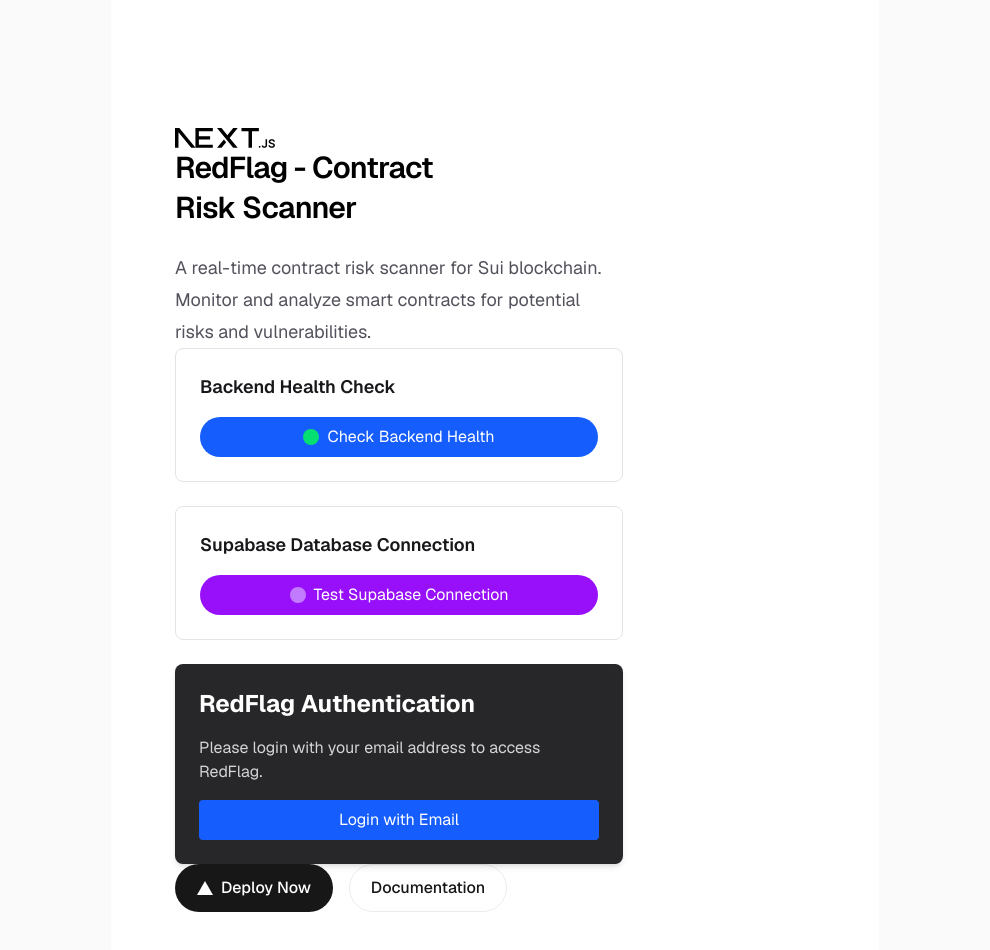
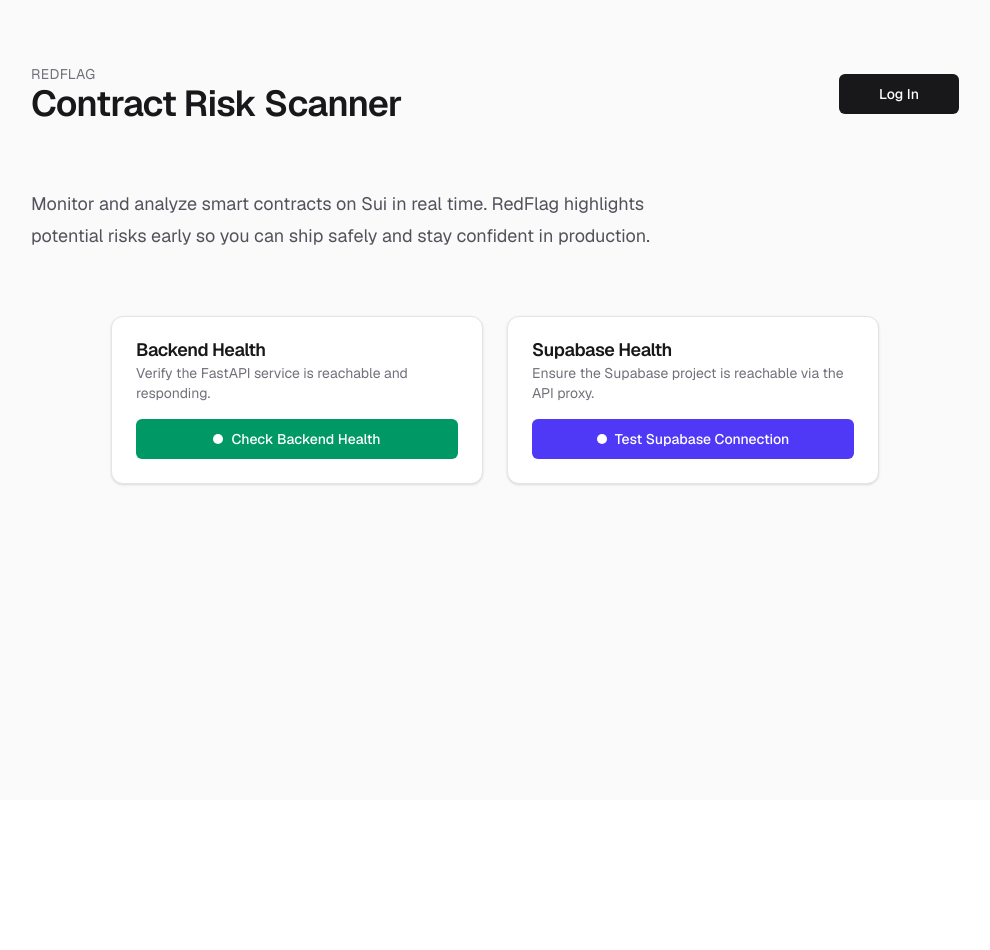
Before and after one commit to mertkaradayi/redflag, a Next.js app in the folder frontend/: page / in a window 1280 px wide. Shown: the top 950 px of the page, without its empty margins (145-1135 px from the left). After the commit the page ends 800 px from the top, so only its background shows below. Built offline with nearby package versions, Linux system fonts and the light colour scheme; no server answers.

Commit message:
rearranged the frontend

```diff
--- a/frontend/app/components/Auth.tsx
+++ b/frontend/app/components/Auth.tsx
@@ -1,43 +1,37 @@
 'use client';
 
 import { usePrivy } from '@privy-io/react-auth';
+import { Button } from '@/components/ui/button';
 
 export default function Auth() {
   const { ready, authenticated, user, login, logout } = usePrivy();
 
   if (!ready) {
-    return <div>Loading...</div>;
+    return (
+      <Button disabled className="min-w-[120px]" aria-live="polite">
+        Loading…
+      </Button>
+    );
   }
 
   if (!authenticated) {
     return (
-      <div className="p-6 max-w-md mx-auto bg-zinc-800 rounded-lg shadow-md">
-        <h2 className="text-2xl font-bold mb-4 text-white">RedFlag Authentication</h2>
-        <p className="mb-4 text-zinc-300">Please login with your email address to access RedFlag.</p>
-        <button
-          onClick={login}
-          className="w-full bg-blue-600 text-white py-2 px-4 rounded hover:bg-blue-700"
-        >
-          Login with Email
-        </button>
-      </div>
+      <Button onClick={login} className="min-w-[120px]">
+        Log In
+      </Button>
     );
   }
 
   return (
-    <div className="p-6 max-w-md mx-auto bg-zinc-800 rounded-lg shadow-md">
-      <h2 className="text-2xl font-bold mb-4 text-white">Welcome to RedFlag</h2>
-
-      <div className="mb-6">
-        <p className="text-zinc-300"><strong className="text-white">Email:</strong> {user?.email?.address || 'Not provided'}</p>
-      </div>
-
-      <button
-        onClick={logout}
-        className="w-full bg-red-600 text-white py-2 px-4 rounded hover:bg-red-700"
-      >
-        Logout
-      </button>
+    <div className="flex items-center gap-3">
+      {user?.email?.address ? (
+        <span className="hidden text-sm text-zinc-500 sm:inline">
+          {user.email.address}
+        </span>
+      ) : null}
+      <Button variant="secondary" onClick={logout} className="min-w-[120px]">
+        Log Out
+      </Button>
     </div>
   );
 }
--- a/frontend/app/components/HealthCheck.tsx
+++ b/frontend/app/components/HealthCheck.tsx
@@ -1,12 +1,17 @@
 'use client';
 
 import { useState } from 'react';
+import { Button } from '@/components/ui/button';
+import { Card, CardContent, CardDescription, CardHeader, CardTitle } from '@/components/ui/card';
+import { StatusBanner } from './StatusBanner';
 
 interface HealthResponse {
   status: string;
   timestamp: string;
   service: string;
 }
+
+const backendUrl = process.env.NEXT_PUBLIC_BACKEND_URL || 'http://localhost:3001';
 
 export default function HealthCheck() {
   const [healthData, setHealthData] = useState<HealthResponse | null>(null);
@@ -18,17 +23,16 @@
     setError(null);
 
     try {
-      // Use environment variable for backend URL, default to localhost for development
-      const backendUrl = process.env.NEXT_PUBLIC_BACKEND_URL || 'http://localhost:3001';
       const response = await fetch(`${backendUrl}/health`);
 
       if (!response.ok) {
-        throw new Error(`HTTP error! status: ${response.status}`);
+        throw new Error(`Request failed with status ${response.status}`);
       }
 
-      const data = await response.json();
+      const data: HealthResponse = await response.json();
       setHealthData(data);
     } catch (err) {
+      setHealthData(null);
       setError(err instanceof Error ? err.message : 'Failed to check health');
     } finally {
       setLoading(false);
@@ -36,55 +40,53 @@
   };
 
   return (
-    <div className="flex flex-col gap-4 p-6 bg-white dark:bg-zinc-900 rounded-lg border border-zinc-200 dark:border-zinc-800">
-      <h3 className="text-lg font-semibold text-zinc-900 dark:text-zinc-100">
-        Backend Health Check
-      </h3>
-
-      <button
+    <Card className="h-full">
+      <CardHeader>
+        <CardTitle>Backend Health</CardTitle>
+        <CardDescription>Verify the FastAPI service is reachable and responding.</CardDescription>
+      </CardHeader>
+      <CardContent className="space-y-4" aria-live="polite">
+        <Button
           onClick={checkHealth}
           disabled={loading}
-        className="flex h-10 w-full items-center justify-center gap-2 rounded-full bg-blue-600 px-4 text-white transition-colors hover:bg-blue-700 disabled:bg-blue-400 disabled:cursor-not-allowed"
+          className="w-full bg-emerald-600 hover:bg-emerald-700 focus-visible:outline-emerald-600"
         >
           {loading ? (
-          <>
-            <div className="h-4 w-4 animate-spin rounded-full border-2 border-white border-t-transparent" />
-            Checking...
-          </>
+            <span className="flex items-center gap-2">
+              <span className="h-4 w-4 animate-spin rounded-full border-2 border-white border-t-transparent" />
+              Checking…
+            </span>
           ) : (
-          <>
-            <div className="h-4 w-4 rounded-full bg-green-400" />
+            <span className="flex items-center gap-2">
+              <span className="h-2.5 w-2.5 rounded-full bg-white" />
               Check Backend Health
-          </>
+            </span>
           )}
-      </button>
+        </Button>
 
-      {healthData && (
-        <div className="p-4 bg-green-50 dark:bg-green-900/20 rounded-lg border border-green-200 dark:border-green-800">
-          <h4 className="font-medium text-green-900 dark:text-green-100 mb-2">
-            ✅ Backend is Healthy
-          </h4>
-          <div className="text-sm text-green-700 dark:text-green-300 space-y-1">
-            <p><strong>Status:</strong> {healthData.status}</p>
-            <p><strong>Service:</strong> {healthData.service}</p>
-            <p><strong>Timestamp:</strong> {new Date(healthData.timestamp).toLocaleString()}</p>
-          </div>
-        </div>
-      )}
+        {healthData ? (
+          <StatusBanner variant="success" title="Backend is healthy">
+            <p>
+              <strong>Status:</strong> {healthData.status}
+            </p>
+            <p>
+              <strong>Service:</strong> {healthData.service}
+            </p>
+            <p>
+              <strong>Timestamp:</strong> {new Date(healthData.timestamp).toLocaleString()}
+            </p>
+          </StatusBanner>
+        ) : null}
 
-      {error && (
-        <div className="p-4 bg-red-50 dark:bg-red-900/20 rounded-lg border border-red-200 dark:border-red-800">
-          <h4 className="font-medium text-red-900 dark:text-red-100 mb-2">
-            ❌ Backend Connection Failed
-          </h4>
-          <p className="text-sm text-red-700 dark:text-red-300">
-            {error}
+        {error ? (
+          <StatusBanner variant="error" title="Backend check failed">
+            <p>{error}</p>
+            <p>
+              <strong>Backend URL:</strong> {backendUrl}
             </p>
-          <p className="text-xs text-red-600 dark:text-red-400 mt-2">
-            Backend URL: {process.env.NEXT_PUBLIC_BACKEND_URL || 'http://localhost:3001'}
-          </p>
-        </div>
-      )}
-    </div>
+          </StatusBanner>
+        ) : null}
+      </CardContent>
+    </Card>
   );
 }
--- /dev/null
+++ b/frontend/app/components/StatusBanner.tsx
@@ -0,0 +1,24 @@
+import { ReactNode } from "react";
+import { cn } from "@/lib/utils";
+
+interface StatusBannerProps {
+  variant: "success" | "error";
+  title: string;
+  children: ReactNode;
+}
+
+const variantStyles: Record<StatusBannerProps["variant"], string> = {
+  success:
+    "border-green-200 bg-emerald-50 text-emerald-800 dark:border-emerald-800/60 dark:bg-emerald-900/20 dark:text-emerald-100",
+  error:
+    "border-red-200 bg-red-50 text-red-800 dark:border-red-800/60 dark:bg-red-900/20 dark:text-red-100",
+};
+
+export function StatusBanner({ variant, title, children }: StatusBannerProps) {
+  return (
+    <div className={cn("rounded-lg border p-4 text-sm leading-relaxed", variantStyles[variant])}>
+      <p className="mb-2 font-medium">{title}</p>
+      <div className="space-y-1 text-xs sm:text-sm">{children}</div>
+    </div>
+  );
+}
--- a/frontend/app/components/SupabaseCheck.tsx
+++ b/frontend/app/components/SupabaseCheck.tsx
@@ -1,12 +1,17 @@
 'use client';
 
 import { useState } from 'react';
+import { Button } from '@/components/ui/button';
+import { Card, CardContent, CardDescription, CardHeader, CardTitle } from '@/components/ui/card';
+import { StatusBanner } from './StatusBanner';
 
 interface SupabaseHealthResponse {
   success: boolean;
   message: string;
   timestamp: string;
 }
+
+const backendUrl = process.env.NEXT_PUBLIC_BACKEND_URL || 'http://localhost:3001';
 
 export default function SupabaseCheck() {
   const [healthData, setHealthData] = useState<SupabaseHealthResponse | null>(null);
@@ -18,17 +23,16 @@
     setError(null);
 
     try {
-      // Use environment variable for backend URL, default to localhost for development
-      const backendUrl = process.env.NEXT_PUBLIC_BACKEND_URL || 'http://localhost:3001';
       const response = await fetch(`${backendUrl}/api/supabase/health`);
 
       if (!response.ok) {
-        throw new Error(`HTTP error! status: ${response.status}`);
+        throw new Error(`Request failed with status ${response.status}`);
       }
 
-      const data = await response.json();
+      const data: SupabaseHealthResponse = await response.json();
       setHealthData(data);
     } catch (err) {
+      setHealthData(null);
       setError(err instanceof Error ? err.message : 'Failed to check Supabase health');
     } finally {
       setLoading(false);
@@ -36,67 +40,58 @@
   };
 
   return (
-    <div className="flex flex-col gap-4 p-6 bg-white dark:bg-zinc-900 rounded-lg border border-zinc-200 dark:border-zinc-800">
-      <h3 className="text-lg font-semibold text-zinc-900 dark:text-zinc-100">
-        Supabase Database Connection
-      </h3>
-
-      <button
+    <Card className="h-full">
+      <CardHeader>
+        <CardTitle>Supabase Health</CardTitle>
+        <CardDescription>Ensure the Supabase project is reachable via the API proxy.</CardDescription>
+      </CardHeader>
+      <CardContent className="space-y-4" aria-live="polite">
+        <Button
           onClick={checkSupabaseHealth}
           disabled={loading}
-        className="flex h-10 w-full items-center justify-center gap-2 rounded-full bg-purple-600 px-4 text-white transition-colors hover:bg-purple-700 disabled:bg-purple-400 disabled:cursor-not-allowed"
+          className="w-full bg-indigo-600 hover:bg-indigo-700 focus-visible:outline-indigo-600"
         >
           {loading ? (
-          <>
-            <div className="h-4 w-4 animate-spin rounded-full border-2 border-white border-t-transparent" />
-            Testing...
-          </>
+            <span className="flex items-center gap-2">
+              <span className="h-4 w-4 animate-spin rounded-full border-2 border-white border-t-transparent" />
+              Testing…
+            </span>
           ) : (
-          <>
-            <div className="h-4 w-4 rounded-full bg-purple-400" />
+            <span className="flex items-center gap-2">
+              <span className="h-2.5 w-2.5 rounded-full bg-white" />
               Test Supabase Connection
-          </>
+            </span>
           )}
-      </button>
+        </Button>
 
-      {healthData && (
-        <div className={`p-4 rounded-lg border ${
-          healthData.success
-            ? 'bg-green-50 dark:bg-green-900/20 border-green-200 dark:border-green-800'
-            : 'bg-red-50 dark:bg-red-900/20 border-red-200 dark:border-red-800'
-        }`}>
-          <h4 className={`font-medium mb-2 ${
-            healthData.success
-              ? 'text-green-900 dark:text-green-100'
-              : 'text-red-900 dark:text-red-100'
-          }`}>
-            {healthData.success ? '✅ Supabase Connected' : '❌ Supabase Connection Failed'}
-          </h4>
-          <div className={`text-sm space-y-1 ${
-            healthData.success
-              ? 'text-green-700 dark:text-green-300'
-              : 'text-red-700 dark:text-red-300'
-          }`}>
-            <p><strong>Status:</strong> {healthData.success ? 'Connected' : 'Failed'}</p>
-            <p><strong>Message:</strong> {healthData.message}</p>
-            <p><strong>Timestamp:</strong> {new Date(healthData.timestamp).toLocaleString()}</p>
-          </div>
-        </div>
-      )}
+        {healthData ? (
+          <StatusBanner
+            variant={healthData.success ? 'success' : 'error'}
+            title={
+              healthData.success ? 'Supabase connection succeeded' : 'Supabase connection failed'
+            }
+          >
+            <p>
+              <strong>Status:</strong> {healthData.success ? 'Connected' : 'Unavailable'}
+            </p>
+            <p>
+              <strong>Message:</strong> {healthData.message}
+            </p>
+            <p>
+              <strong>Timestamp:</strong> {new Date(healthData.timestamp).toLocaleString()}
+            </p>
+          </StatusBanner>
+        ) : null}
 
-      {error && (
-        <div className="p-4 bg-red-50 dark:bg-red-900/20 rounded-lg border border-red-200 dark:border-red-800">
-          <h4 className="font-medium text-red-900 dark:text-red-100 mb-2">
-            ❌ Connection Test Failed
-          </h4>
-          <p className="text-sm text-red-700 dark:text-red-300">
-            {error}
+        {error ? (
+          <StatusBanner variant="error" title="Supabase check failed">
+            <p>{error}</p>
+            <p>
+              <strong>Backend URL:</strong> {backendUrl}
             </p>
-          <p className="text-xs text-red-600 dark:text-red-400 mt-2">
-            Backend URL: {process.env.NEXT_PUBLIC_BACKEND_URL || 'http://localhost:3001'}
-          </p>
-        </div>
-      )}
-    </div>
+          </StatusBanner>
+        ) : null}
+      </CardContent>
+    </Card>
   );
 }
--- a/frontend/app/page.tsx
+++ b/frontend/app/page.tsx
@@ -1,60 +1,34 @@
-import Image from "next/image";
 import HealthCheck from "./components/HealthCheck";
 import SupabaseCheck from "./components/SupabaseCheck";
 import Auth from "./components/Auth";
 
 export default function Home() {
   return (
-    <div className="flex min-h-screen items-center justify-center bg-zinc-50 font-sans dark:bg-black">
-      <main className="flex min-h-screen w-full max-w-3xl flex-col items-center justify-between py-32 px-16 bg-white dark:bg-black sm:items-start">
-        <Image
-          className="dark:invert"
-          src="/next.svg"
-          alt="Next.js logo"
-          width={100}
-          height={20}
-          priority
-        />
-        <div className="flex flex-col items-center gap-6 text-center sm:items-start sm:text-left">
-          <h1 className="max-w-xs text-3xl font-semibold leading-10 tracking-tight text-black dark:text-zinc-50">
-            RedFlag - Contract Risk Scanner
-          </h1>
-          <p className="max-w-md text-lg leading-8 text-zinc-600 dark:text-zinc-400">
-            A real-time contract risk scanner for Sui blockchain.
-            Monitor and analyze smart contracts for potential risks and vulnerabilities.
+    <div className="flex min-h-screen justify-center bg-zinc-50 font-sans text-zinc-900 dark:bg-black dark:text-zinc-50">
+      <main className="flex min-h-screen w-full max-w-5xl flex-col gap-16 px-6 py-16 sm:px-12">
+        <header className="flex items-center justify-between">
+          <div>
+            <p className="text-sm uppercase tracking-wide text-zinc-500">RedFlag</p>
+            <h1 className="text-3xl font-semibold tracking-tight sm:text-4xl">
+              Contract Risk Scanner
+            </h1>
+          </div>
+          <Auth />
+        </header>
+
+        <section className="max-w-2xl space-y-4">
+          <p className="text-lg leading-8 text-zinc-600 dark:text-zinc-300">
+            Monitor and analyze smart contracts on Sui in real time. RedFlag highlights potential
+            risks early so you can ship safely and stay confident in production.
           </p>
-        </div>
+        </section>
 
-        <div className="w-full max-w-md space-y-6">
-          <HealthCheck />
-          <SupabaseCheck />
-          <Auth />
-        </div>
-        <div className="flex flex-col gap-4 text-base font-medium sm:flex-row">
-          <a
-            className="flex h-12 w-full items-center justify-center gap-2 rounded-full bg-foreground px-5 text-background transition-colors hover:bg-[#383838] dark:hover:bg-[#ccc] md:w-[158px]"
-            href="https://vercel.com/new?utm_source=create-next-app&utm_medium=appdir-template-tw&utm_campaign=create-next-app"
-            target="_blank"
-            rel="noopener noreferrer"
-          >
-            <Image
-              className="dark:invert"
-              src="/vercel.svg"
-              alt="Vercel logomark"
-              width={16}
-              height={16}
-            />
-            Deploy Now
-          </a>
-          <a
-            className="flex h-12 w-full items-center justify-center rounded-full border border-solid border-black/8 px-5 transition-colors hover:border-transparent hover:bg-black/4 dark:border-white/[.145] dark:hover:bg-[#1a1a1a] md:w-[158px]"
-            href="https://nextjs.org/docs?utm_source=create-next-app&utm_medium=appdir-template-tw&utm_campaign=create-next-app"
-            target="_blank"
-            rel="noopener noreferrer"
-          >
-            Documentation
-          </a>
-        </div>
+        <section className="w-full">
+          <div className="mx-auto grid w-full max-w-3xl gap-6 sm:grid-cols-2">
+            <HealthCheck />
+            <SupabaseCheck />
+          </div>
+        </section>
       </main>
     </div>
   );
--- /dev/null
+++ b/frontend/components/ui/button.tsx
@@ -0,0 +1,45 @@
+import * as React from "react";
+import { cn } from "@/lib/utils";
+
+type ButtonVariant = "default" | "secondary" | "outline" | "ghost" | "destructive";
+type ButtonSize = "default" | "sm" | "lg" | "icon";
+
+const variantClasses: Record<ButtonVariant, string> = {
+  default: "bg-zinc-900 text-white hover:bg-zinc-900/90 focus-visible:outline-zinc-900",
+  secondary: "bg-zinc-100 text-zinc-900 hover:bg-zinc-200 focus-visible:outline-zinc-400",
+  outline:
+    "border border-zinc-300 text-zinc-900 hover:bg-zinc-100 focus-visible:outline-zinc-400",
+  ghost: "text-zinc-900 hover:bg-zinc-100 focus-visible:outline-zinc-300",
+  destructive: "bg-red-600 text-white hover:bg-red-700 focus-visible:outline-red-600",
+};
+
+const sizeClasses: Record<ButtonSize, string> = {
+  default: "h-10 px-4 py-2",
+  sm: "h-9 px-3",
+  lg: "h-11 px-8",
+  icon: "h-10 w-10",
+};
+
+export interface ButtonProps extends React.ButtonHTMLAttributes<HTMLButtonElement> {
+  variant?: ButtonVariant;
+  size?: ButtonSize;
+}
+
+export const Button = React.forwardRef<HTMLButtonElement, ButtonProps>(function Button(
+  { className, variant = "default", size = "default", type = "button", ...props },
+  ref,
+) {
+  return (
+    <button
+      ref={ref}
+      type={type}
+      className={cn(
+        "inline-flex items-center justify-center whitespace-nowrap rounded-md text-sm font-medium transition-colors focus-visible:outline focus-visible:outline-2 focus-visible:outline-offset-2 disabled:pointer-events-none disabled:opacity-50",
+        variantClasses[variant],
+        sizeClasses[size],
+        className,
+      )}
+      {...props}
+    />
+  );
+});
--- /dev/null
+++ b/frontend/components/ui/card.tsx
@@ -0,0 +1,63 @@
+import * as React from "react";
+import { cn } from "@/lib/utils";
+
+export interface CardProps extends React.HTMLAttributes<HTMLDivElement> {}
+
+export const Card = React.forwardRef<HTMLDivElement, CardProps>(function Card(
+  { className, ...props },
+  ref,
+) {
+  return (
+    <div
+      ref={ref}
+      className={cn(
+        "rounded-xl border border-zinc-200 bg-white p-6 shadow-sm dark:border-zinc-800 dark:bg-zinc-900",
+        className,
+      )}
+      {...props}
+    />
+  );
+});
+
+export const CardHeader = React.forwardRef<
+  HTMLDivElement,
+  React.HTMLAttributes<HTMLDivElement>
+>(function CardHeader({ className, ...props }, ref) {
+  return (
+    <div
+      ref={ref}
+      className={cn("mb-4 flex flex-col gap-1 text-left", className)}
+      {...props}
+    />
+  );
+});
+
+export const CardTitle = React.forwardRef<HTMLHeadingElement, React.HTMLAttributes<HTMLHeadingElement>>(
+  function CardTitle({ className, ...props }, ref) {
+    return (
+      <h3
+        ref={ref}
+        className={cn("text-lg font-semibold leading-none tracking-tight", className)}
+        {...props}
+      />
+    );
+  },
+);
+
+export const CardDescription = React.forwardRef<
+  HTMLParagraphElement,
+  React.HTMLAttributes<HTMLParagraphElement>
+>(function CardDescription({ className, ...props }, ref) {
+  return (
+    <p ref={ref} className={cn("text-sm text-zinc-500", className)} {...props} />
+  );
+});
+
+export const CardContent = React.forwardRef<
+  HTMLDivElement,
+  React.HTMLAttributes<HTMLDivElement>
+>(function CardContent({ className, ...props }, ref) {
+  return (
+    <div ref={ref} className={cn("text-sm text-zinc-700 dark:text-zinc-200", className)} {...props} />
+  );
+});
--- /dev/null
+++ b/frontend/lib/utils.ts
@@ -0,0 +1,9 @@
+import { clsx, type ClassValue } from "clsx";
+import { twMerge } from "tailwind-merge";
+
+/**
+ * Merge Tailwind and conditional classes, matching shadcn/ui's cn helper.
+ */
+export function cn(...inputs: ClassValue[]) {
+  return twMerge(clsx(inputs));
+}
--- a/frontend/package.json
+++ b/frontend/package.json
@@ -13,9 +13,11 @@
     "@noble/hashes": "^2.0.1",
     "@privy-io/react-auth": "^3.4.1",
     "@privy-io/wagmi": "^2.0.2",
+    "clsx": "^2.1.0",
     "next": "16.0.0",
     "react": "19.2.0",
     "react-dom": "19.2.0",
+    "tailwind-merge": "^2.5.3",
     "viem": "^2.38.4"
   },
   "devDependencies": {
```
Also changed, not shown: 2 other files (tests, documents, lock files or other folders). Lines whose indentation alone changed are shown as unchanged.
